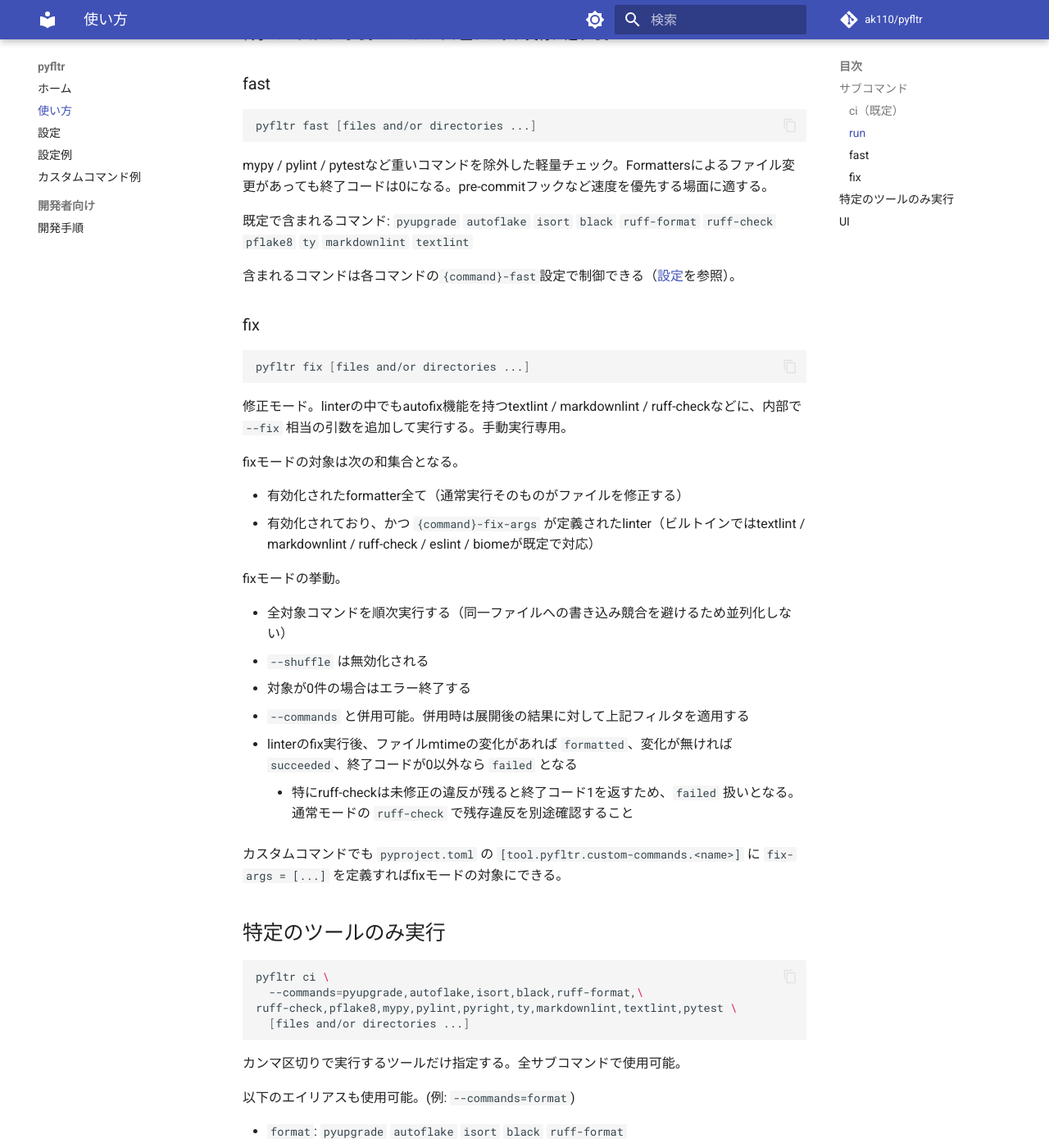
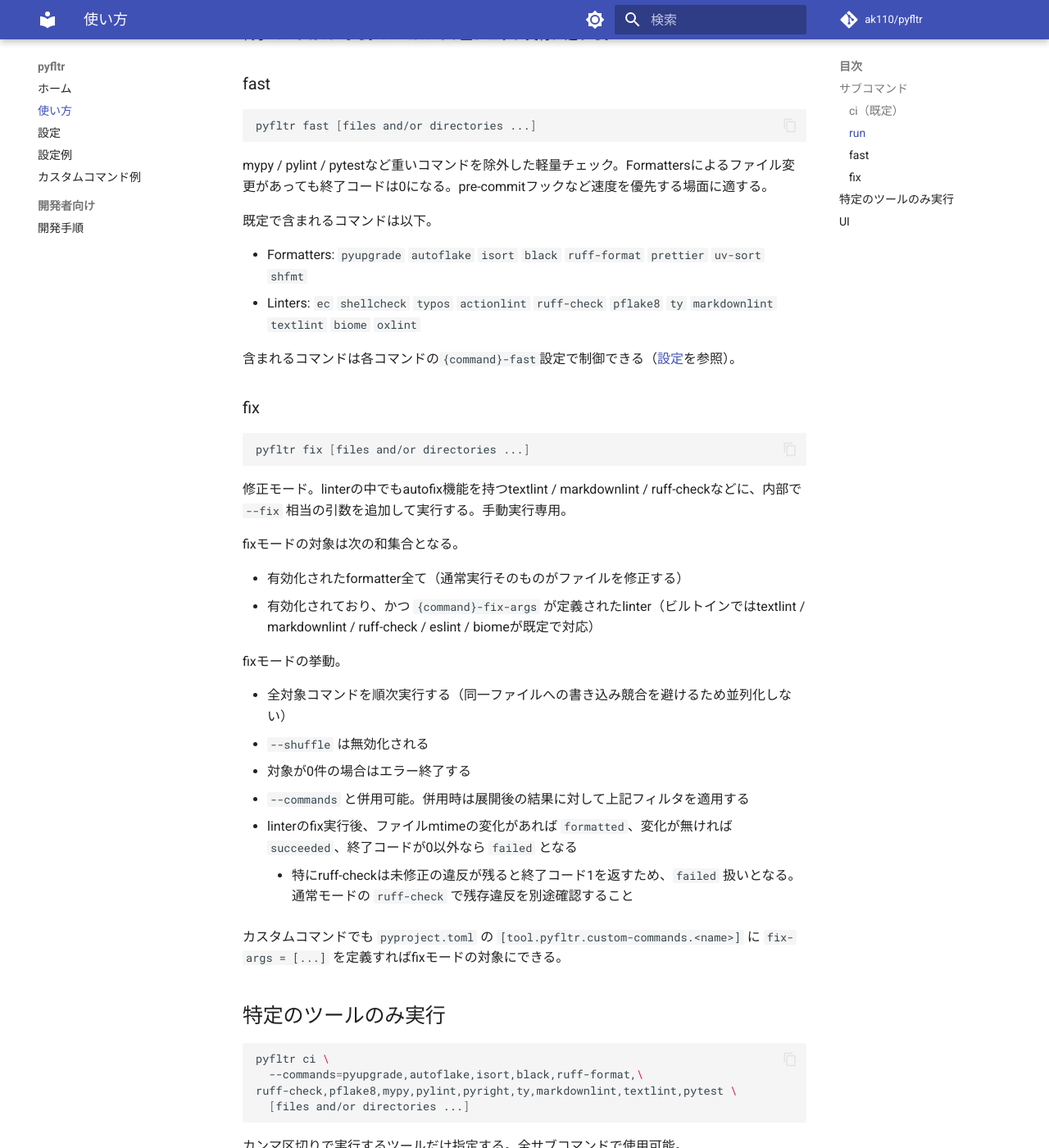
Before and after one commit to ak110/pyfltr, an MkDocs documentation site: the page built from docs/usage.md, in a window 1280 px wide and 1400 px high, scrolled down 955 px. Shown: the whole window at 82% size. Built offline with MkDocs 1.6.1 and Material for MkDocs 9.7.7, drawn with Linux system fonts in a browser that asks for light colours; comment, search, counter and statistics services are not loaded; some of the changed text lies outside the part shown.

Commit message:
docs: usage.mdのコマンド一覧と development.mdのUV_FROZEN記述を現状に合わせて更新
- docs/usage.md: fastサブコマンドの既定ツール一覧と--commandsエイリアス一覧が実装から乖離していたので、現在のDEFAULT_CONFIGに合わせて更新
- docs/development.md: UV_FROZENの適用範囲を具体化し、release.yamlはuv build/uv publishしか使わないため対象外である旨を明記

Co-Authored-By: Claude Opus 4.6 (1M context) <noreply@anthropic.com>

```diff
--- a/docs/usage.md
+++ b/docs/usage.md
@@ -46,7 +46,10 @@ pyfltr fast [files and/or directories ...]
 
 mypy / pylint / pytestなど重いコマンドを除外した軽量チェック。Formattersによるファイル変更があっても終了コードは0になる。pre-commitフックなど速度を優先する場面に適する。
 
-既定で含まれるコマンド: `pyupgrade` `autoflake` `isort` `black` `ruff-format` `ruff-check` `pflake8` `ty` `markdownlint` `textlint`
+既定で含まれるコマンドは以下。
+
+- Formatters: `pyupgrade` `autoflake` `isort` `black` `ruff-format` `prettier` `uv-sort` `shfmt`
+- Linters: `ec` `shellcheck` `typos` `actionlint` `ruff-check` `pflake8` `ty` `markdownlint` `textlint` `biome` `oxlint`
 
 含まれるコマンドは各コマンドの`{command}-fast`設定で制御できる（[設定](configuration.md)を参照）。
 
@@ -87,9 +90,13 @@ ruff-check,pflake8,mypy,pylint,pyright,ty,markdownlint,textlint,pytest \
 
 以下のエイリアスも使用可能。(例: `--commands=format`)
 
-- `format`: `pyupgrade` `autoflake` `isort` `black` `ruff-format`
-- `lint`: `ruff-check` `pflake8` `mypy` `pylint` `pyright` `ty` `markdownlint` `textlint`
-- `test`: `pytest`
+- `format`: `pyupgrade` `autoflake` `isort` `black` `ruff-format` `prettier` `uv-sort` `shfmt`
+- `lint`:
+    - Python系: `ruff-check` `pflake8` `mypy` `pylint` `pyright` `ty`
+    - Markdown系: `markdownlint` `textlint`
+    - JS/TS系: `eslint` `biome` `oxlint` `tsc`
+    - その他: `ec` `shellcheck` `typos` `actionlint`
+- `test`: `pytest` `vitest`
 - `fast`: per-commandの`{cmd}-fast`フラグがtrueのコマンド
 
 ※ `pyproject.toml`の`[tool.pyfltr]`で無効になっているコマンドは無視される。
```
Also changed, not shown: docs/development.md (+1 -1 lines).
